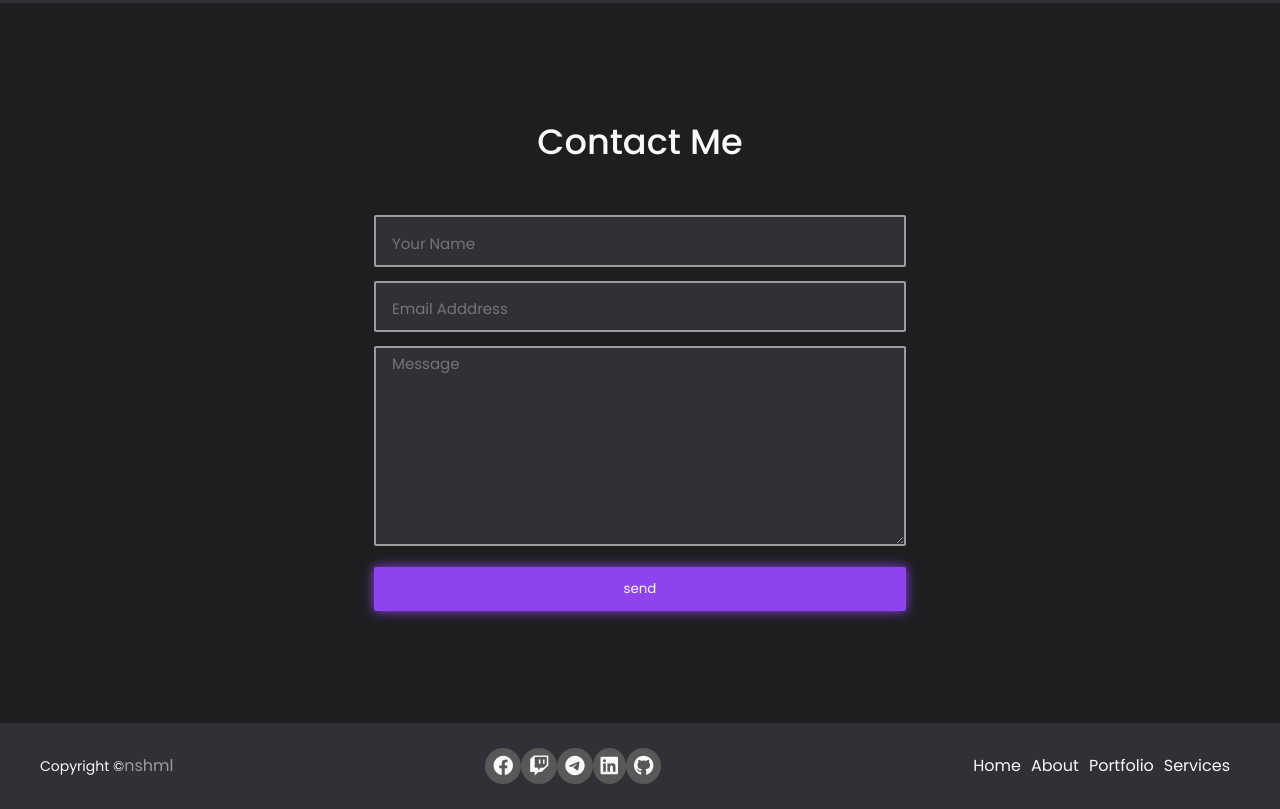
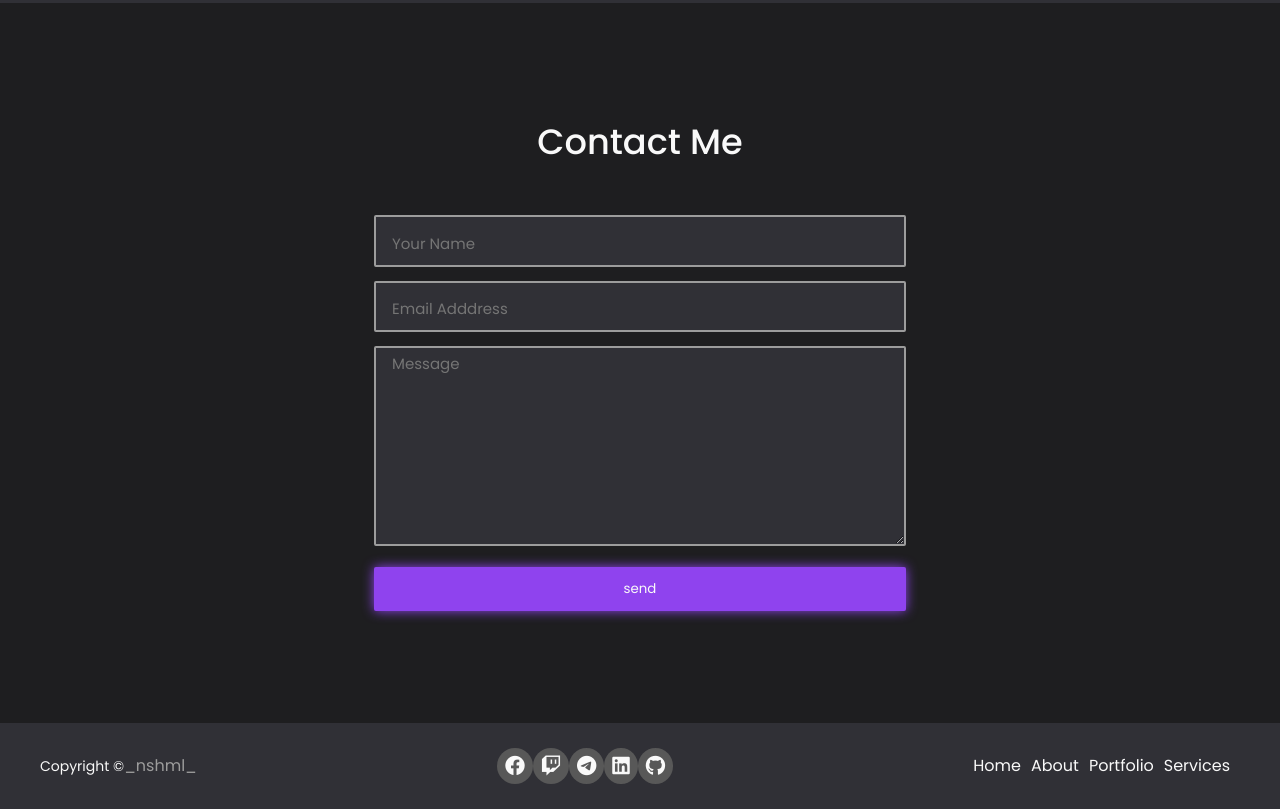
Before and after one commit to NishamilDrac/Web-Portfolios, a plain HTML site: page P0rtfolio1/index.html in a window 1280 px wide. Shown: the part 2983-3792 px from the top of the page. Drawn offline with Linux system fonts and the light colour scheme.

Commit message:
Update index.html

```diff
--- a/P0rtfolio1/index.html
+++ b/P0rtfolio1/index.html
@@ -265,7 +265,7 @@
 
 <footer>
     <div class="footer">
-        <p>Copyright &copy<a href="#">nshml</a></p>
+        <p>Copyright &copy<a href="https://www.linkedin.com/in/nishamil-azeez-952570149/">_nshml_</a></p>
 
         <ul class="socials">
 
```
